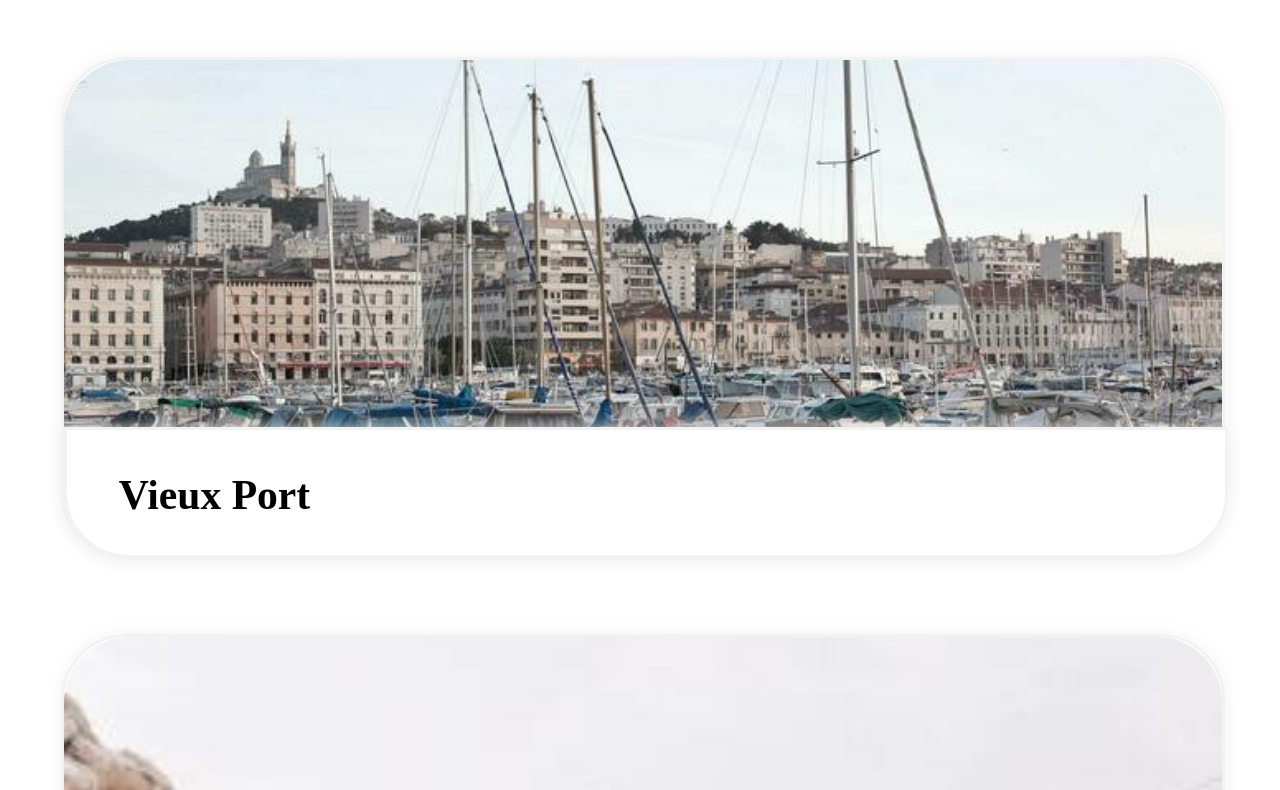
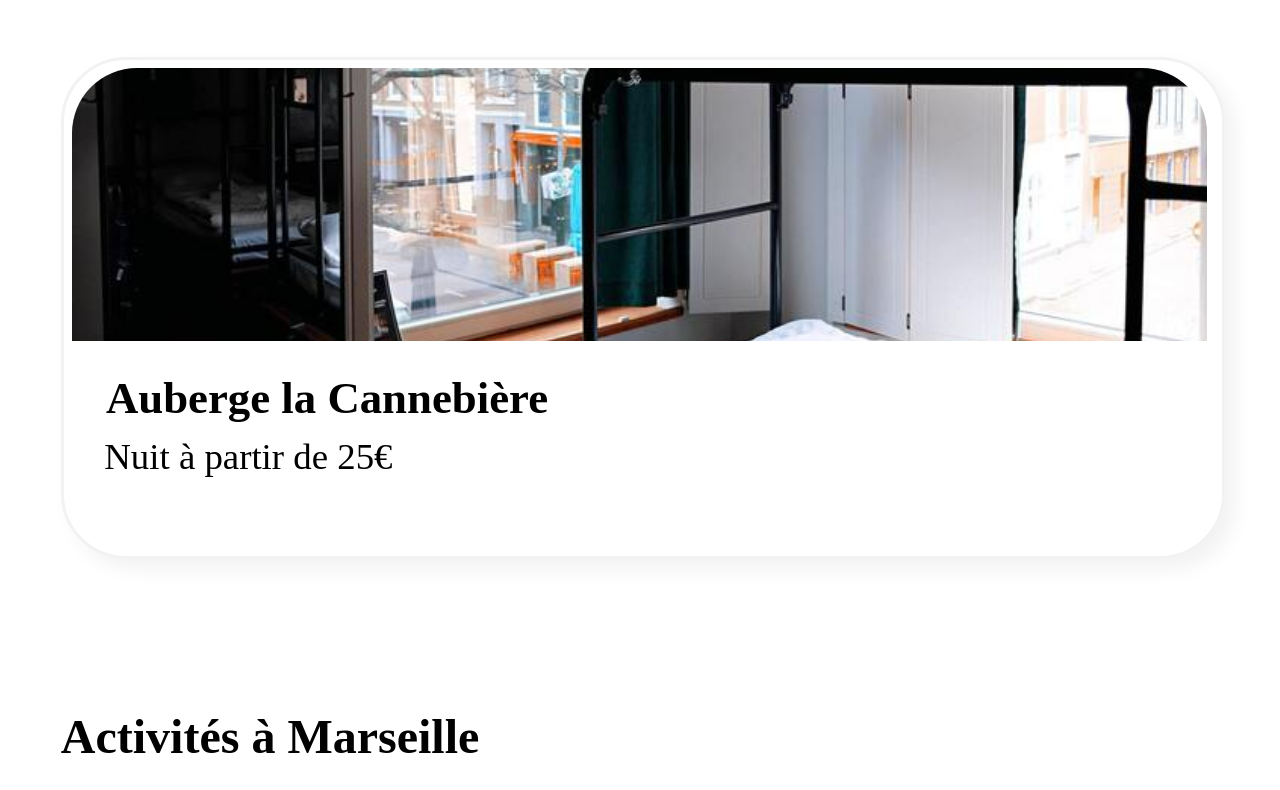
Before and after one commit to MaudNY/Aude-MelanieNYOUNG_P2_190521, a plain HTML site: page Reservia.html in a window 1280 px wide. Shown: the part 454-1244 px from the top of the page. Drawn offline with Linux system fonts and the light colour scheme; a web font is replaced by a local one.

Commit message:
SECTION HEBERGEMENTS - V1 Démarrage

```diff
--- a/Reservia.html
+++ b/Reservia.html
@@ -27,10 +27,25 @@
 
         </header>
 
-        <!-- SECTION "Les plus populaires" et "Hébergements à Marseille" -->
+        <!-- SECTION "Hébergements à Marseille" -->
+
+        <section id="section-heb">
+
+            <h3>Hébergements à Marseille</h3>
+
+            <div class="block-heb">
+                <a href="#">
+                    <img class="cover" src="images/hebergements/4_small/marcus-loke-WQJvWU_HZFo-unsplash.jpg" alt="Auberge la Cannebière">
+                    <h4>Auberge la Cannebière</h4>
+                    <p>Nuit à partir de <span class="bold">25€</div></p>
+                </a>
+            </div>
+
+        </section>
 
         <!-- SECTION Activités à Marseille -->
         <section id="section-act">
+
             <h3>Activités à Marseille</h3>
 
             <div class="block-act">
@@ -74,11 +89,14 @@
                     <div class="block-titre-h4"><h4>Parc Longchamp</h4></div>
                 </a>
             </div>
+
         </section>
 
         <!-- PIED-DE-PAGE -->
         <footer>
+
             <div id="pieddepage">
+
                 <div class="liste-pdp"><h5>À propos</h5>
                     <ul>
                         <li class="puce-pdp"><a href="#">Fonctionnement du site</a></li>
@@ -86,19 +104,23 @@
                         <li class="puce-pdp"><a href="#">Données et confidentialité</a></li>
                     </ul>
                 </div>
+
                 <div class="liste-pdp"><h5>Nos hébergements</h5>
                     <ul>
                         <li class="puce-pdp"><a href="#">Charte qualité</a></li>
                         <li class="puce-pdp"><a href="#">Soumettre votre hôtel</a></li>
                     </ul>
                 </div>
+
                 <div class="liste-pdp"><h5>Assistance</h5>
                     <ul>
                         <li class="puce-pdp"><a href="#">Centre d'aide</a></li>
                         <li class="puce-pdp"><a href="#">Nous contacter</a></li>
                     </ul>
                 </div>
+
             </div>
+
         </footer>
 
     </body>
--- a/styles.css
+++ b/styles.css
@@ -27,10 +27,17 @@ body, p, a
     padding: 4.7em 3.8em 4.7em 3.8em;
 }
 
-h1, h2, h3, h4, h5
+h1, h2, h3, h4, h5, .bold
 {
     font-family: Raleway-ExtraBold, serif, Arial;
     color: #000000;
+}
+
+h3
+{
+    font-size: 3em;
+    margin-block-start: 0;
+    margin-block-end: 1.5em;
 }
 
 ul
@@ -100,33 +107,60 @@ header
     border-bottom: 0.2em #f2f2f2 solid;
 }
 
-/* SECTION ACTIVITES A MARSEILLE */
+/* SECTION HEBERGEMENTS A MARSEILLE */
 
-#section-act
+#section-heb
 {
     margin-top: 24em;
     padding: 0 3.8em 4.7em 3.8em;
 }
 
-h3
+.block-heb
 {
-    font-size: 3em;
-    margin-block-start: 0;
-    margin-block-end: 1.5em;
+    margin-bottom: 4.7em;
+    width: 100%;
+    height: 31em;
+    border-radius: 65px;
+    border: 3px #f2f2f2 solid;
+    box-shadow: 10px 10px 20px #f2f2f2;
 }
 
-h4
+.block-heb a img
 {
-    padding: 1em 0 0 1.25em;
+    width: 98%;
+    height: 55%;
+    border-radius: 65px 65px 0 0;
+    margin: 0.5em 0.5em 0 0.5em;
+}
+
+.block-heb h4
+{
+    font-size: 2.8em;
+    padding: 0.6em 0 0 0.94em;
     margin-top: 0;
     margin-bottom: 0;
+}
+
+.block-heb p
+{
+    font-size: 2.3em;
+    padding: 0.3em 0 0 1.1em;
+    margin-top: 0;
+    margin-bottom: 0;
+}
+
+/* SECTION ACTIVITES A MARSEILLE */
+
+#section-act
+{
+    padding: 0 3.8em 4.7em 3.8em;
 }
 
 .block-act
 {
     margin-bottom: 4.7em;
     border: 3px #f2f2f2 solid;
-    box-shadow: 0px 1px 20px #f2f2f2;
+    box-shadow: 10px 10px 20px #f2f2f2;
 }
 
 .block-act, .block-act a img
@@ -146,14 +180,20 @@ h4
 {
     font-size: 2.6em;
     position: relative;
-    bottom: 3.2em;
+    left: 0.01em;
+    bottom: 3em;
     width: 100%;
     height: 3em;
     margin: 0 0 0 0;
-    border: 3px #f2f2f2 solid;
     border-radius: 0 0 65px 65px;
     background-color: white;
-    box-shadow: 0px 1px 20px #f2f2f2;
+}
+
+.block-act h4
+{
+    padding: 1em 0 0 1.25em;
+    margin-top: 0;
+    margin-bottom: 0;
 }
 
 .cover
```
